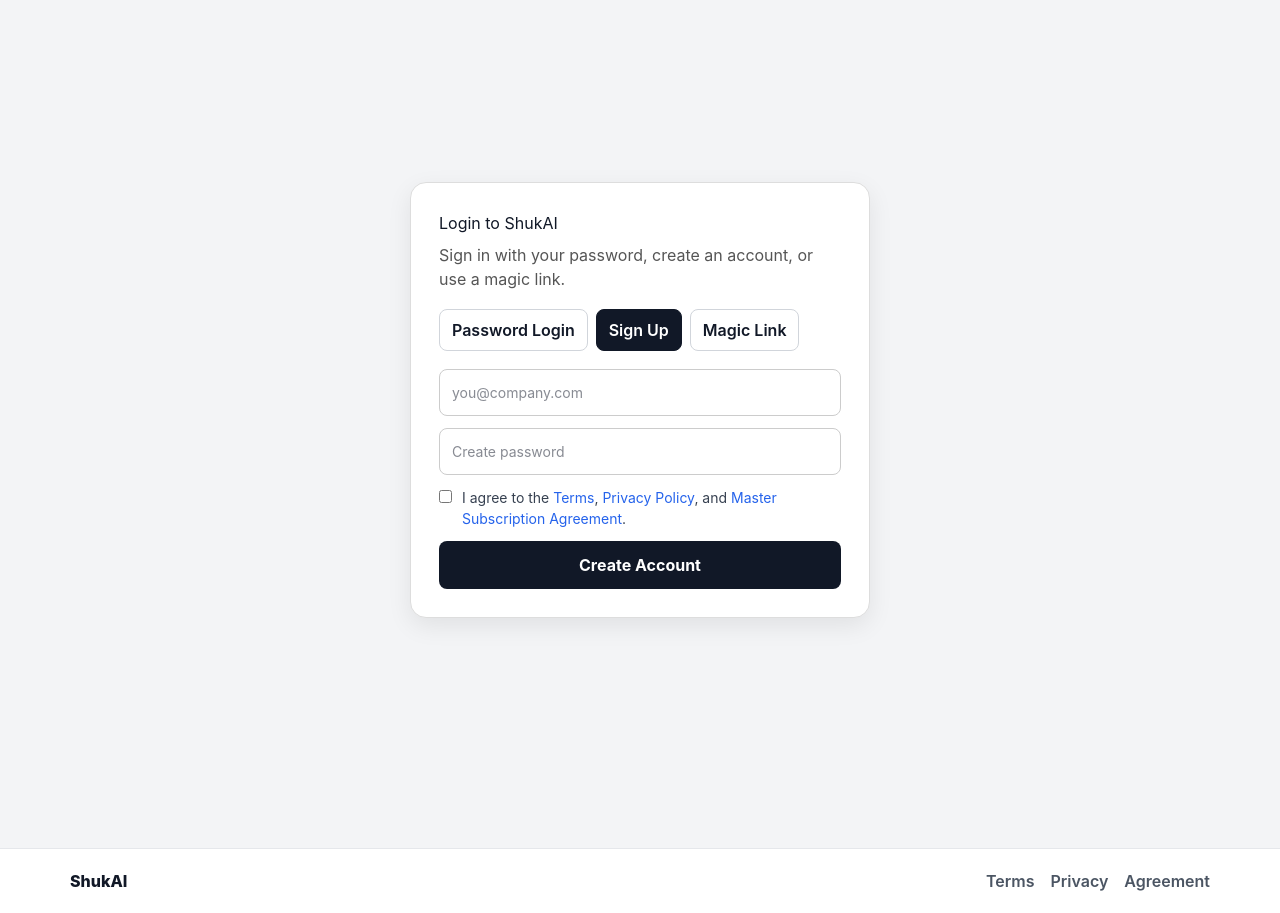
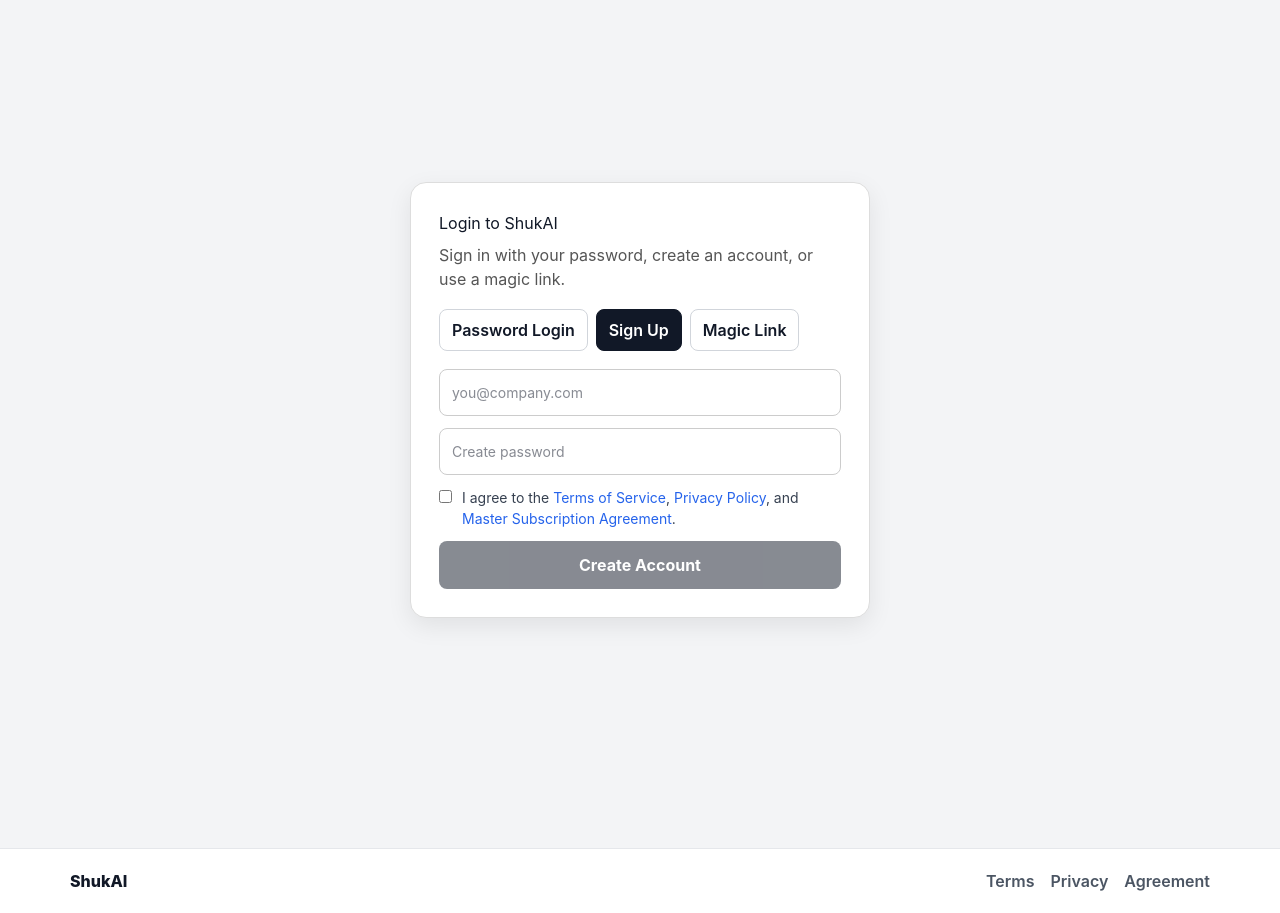
Before and after one commit to Gr33nstonecorp/shuka, a Next.js app: page /login in a window 1280 px wide. Both pictures are taken after a click on the button "Sign Up". Built offline with nearby package versions, Linux system fonts and the light colour scheme; no server answers.

Commit message:
Update page.tsx

```diff
--- a/app/login/page.tsx
+++ b/app/login/page.tsx
@@ -61,6 +61,8 @@ export default function LoginPage() {
       return;
     }
 
+    const acceptedAt = new Date().toISOString();
+
     const { data, error } = await supabase.auth.signUp({
       email: email.trim(),
       password,
@@ -68,7 +70,11 @@ export default function LoginPage() {
         emailRedirectTo: "https://www.shukai.co/",
         data: {
           accepted_legal: true,
-          accepted_legal_at: new Date().toISOString(),
+          accepted_terms: true,
+          accepted_privacy: true,
+          accepted_msa: true,
+          accepted_legal_at: acceptedAt,
+          accepted_legal_version: "2026-03-25",
         },
       },
     });
@@ -253,7 +259,7 @@ export default function LoginPage() {
                   href="/terms"
                   style={{ color: "#2563eb", textDecoration: "none" }}
                 >
-                  Terms
+                  Terms of Service
                 </Link>
                 ,{" "}
                 <Link
@@ -273,7 +279,15 @@ export default function LoginPage() {
               </span>
             </label>
 
-            <button type="submit" disabled={loading} style={primaryButtonStyle}>
+            <button
+              type="submit"
+              disabled={loading || !acceptedLegal}
+              style={{
+                ...primaryButtonStyle,
+                opacity: acceptedLegal ? 1 : 0.5,
+                cursor: acceptedLegal ? "pointer" : "not-allowed",
+              }}
+            >
               {loading ? "Creating..." : "Create Account"}
             </button>
           </form>
```
